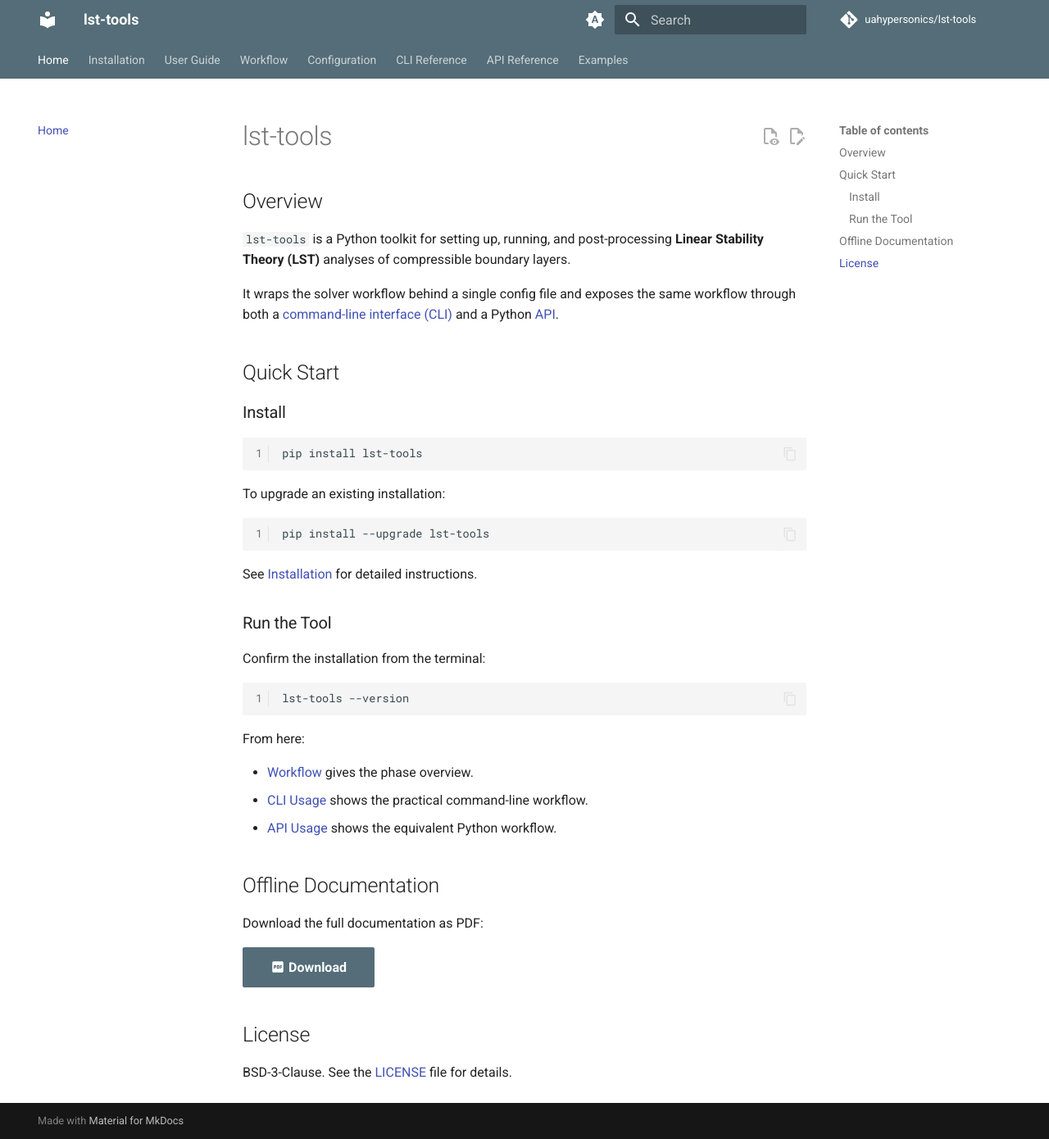
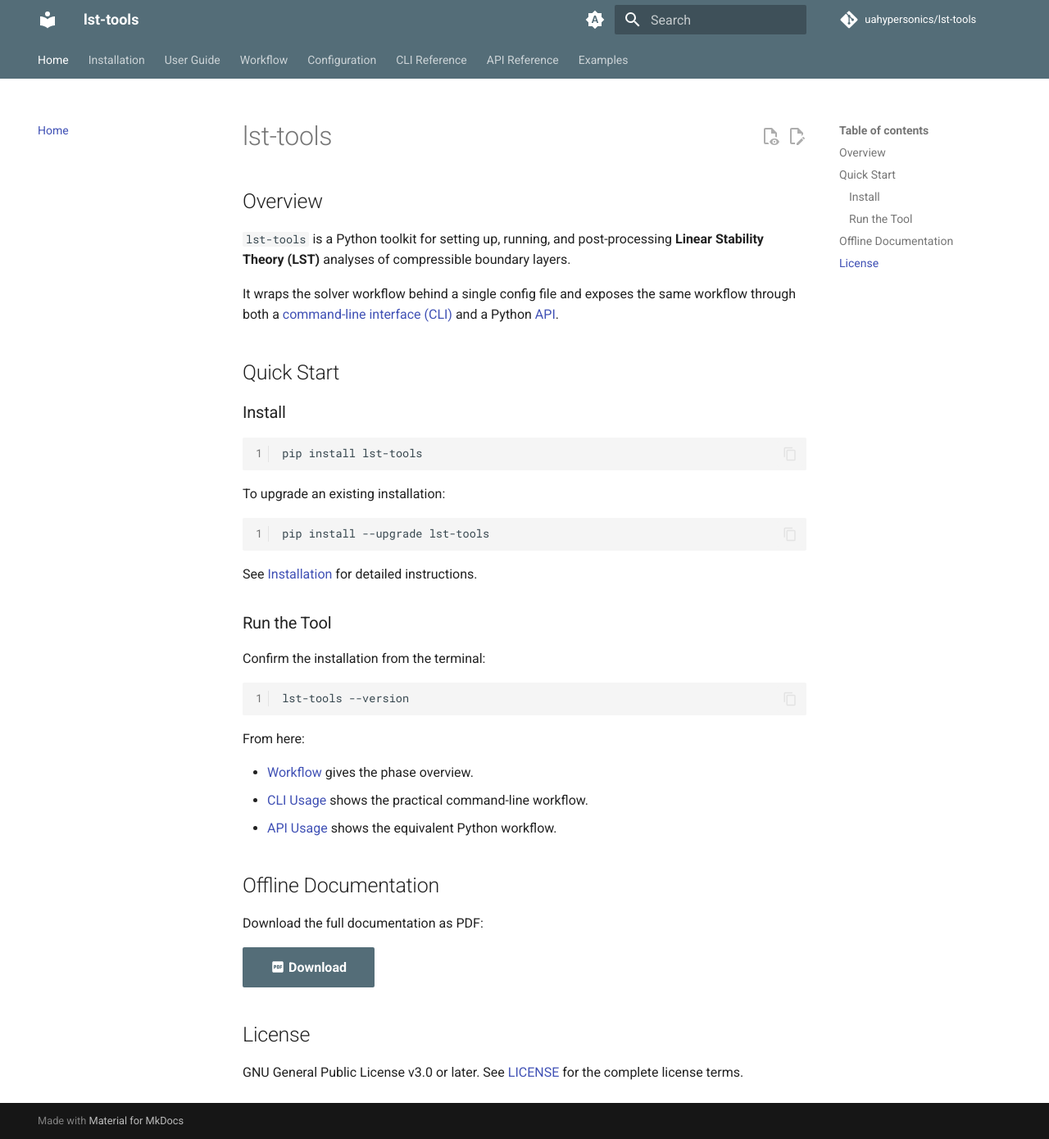
Before and after one commit to uahypersonics/lst-tools, an MkDocs documentation site: the page built from docs/index.md, in a window 1280 px wide and 1390 px high. Shown: the whole window at 82% size. Built offline with MkDocs 1.6.1 and Material for MkDocs 9.7.7, drawn with Linux system fonts in a browser that asks for light colours; comment, search, counter and statistics services are not loaded.

Commit message:
updating to gpl3 license

```diff
--- a/docs/index.md
+++ b/docs/index.md
@@ -46,4 +46,6 @@ Download the full documentation as PDF:
 
 ## License
 
-BSD-3-Clause. See the [LICENSE](https://github.com/uahypersonics/lst-tools/blob/main/LICENSE) file for details.
+GNU General Public License v3.0 or later. See
+[LICENSE](https://github.com/uahypersonics/lst-tools/blob/main/LICENSE) for the
+complete license terms.
--- a/mkdocs-pdf.yml
+++ b/mkdocs-pdf.yml
@@ -1,4 +1,4 @@
-# BSD-3-Clause License - see LICENSE file
+# GPL-3.0-or-later - see LICENSE
 # PDF build overlay for MkDocs
 
 INHERIT: mkdocs.yml
@@ -23,5 +23,5 @@ plugins:
       output_path: pdf/lst-tools-documentation.pdf
       custom_template_path: templates
       author: Christoph Hader
-      copyright: BSD-3-Clause
+      copyright: GPL-3.0-or-later
       cover_subtitle: Linear Stability Theory Utilities
--- a/mkdocs.yml
+++ b/mkdocs.yml
@@ -1,4 +1,4 @@
-# BSD-3-Clause License - see LICENSE file
+# GPL-3.0-or-later - see LICENSE
 
 # --------------------------------------------------
 # site metadata
--- a/pyproject.toml
+++ b/pyproject.toml
@@ -1,12 +1,12 @@
 [build-system]
-requires = ["setuptools>=70", "setuptools-scm>=8", "wheel"]
+requires = ["setuptools>=77", "setuptools-scm>=8", "wheel"]
 build-backend = "setuptools.build_meta"
 
 [project]
 # project name
 name = "lst-tools"
 description = "Python toolkit with pre- and postprocessing utilities for linear stability theory (LST) code"
-license = "BSD-3-Clause"
+license = "GPL-3.0-or-later"
 license-files = ["LICENSE"]
 dynamic = ["version"]
 # require at least python 3.10
```
Also changed, not shown: README.md (+3 -2 lines), 4 other files.
